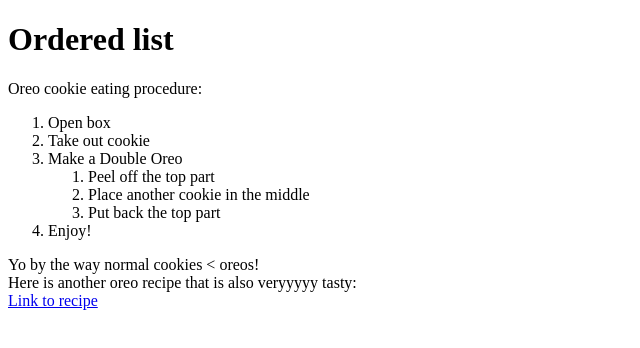
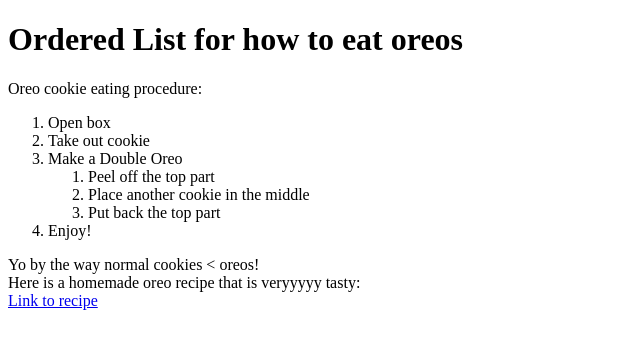
Before and after one commit to RubenTheProgrammer/coursera-test, a plain HTML site: page site/index.html in a window 1280 px wide. Shown: the whole page, without its empty margins (0-640 px from the left). Drawn offline with Linux system fonts and the light colour scheme.

Commit message:
new changes

```diff
--- a/site/index.html
+++ b/site/index.html
@@ -2,10 +2,10 @@
 <html>
 <head>
   <meta charset="utf-8">
-  <title>Ordered List for how to make a double oreo</title>
+  <title>how to eat oreos</title>
 </head>
 <body>
-  <h1>Ordered list</h1>
+  <h1>Ordered List for how to eat oreos</h1>
   <div>
     Oreo cookie eating procedure:
     <ol>
@@ -22,7 +22,7 @@
     </ol>
   </div>
   <div>Yo by the way normal cookies &lt; oreos!</div> <!--Here I used an entity code for the less than symbol, you can find a list of these symbols online!-->
-  <div>Here is another oreo recipe that is also veryyyyy tasty:</div>
+  <div>Here is a homemade oreo recipe that is veryyyyy tasty:</div>
   <a href="https://www.seriouseats.com/bravetart-homemade-oreo-style-cookies-recipe" target="_blank" title="Oreo Recipe">Link to recipe</a>
 </body>
 </html>
```
